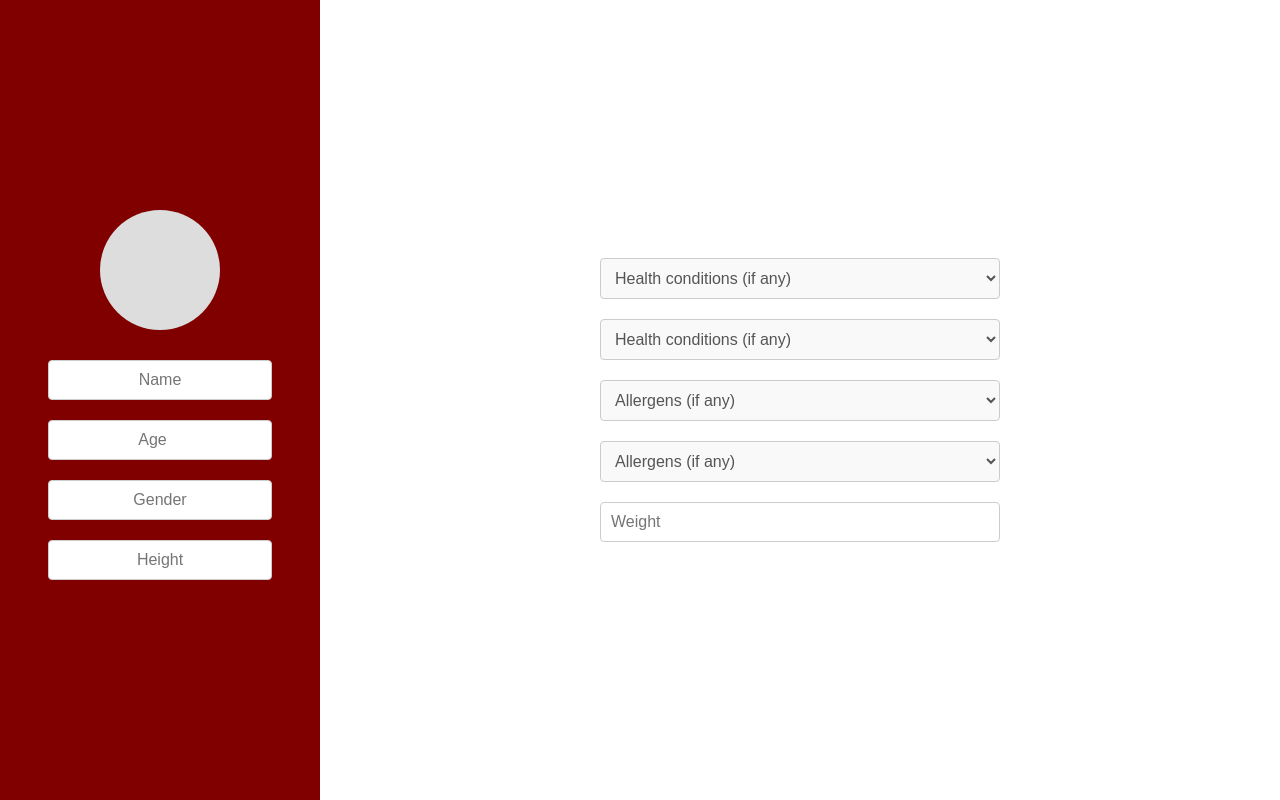
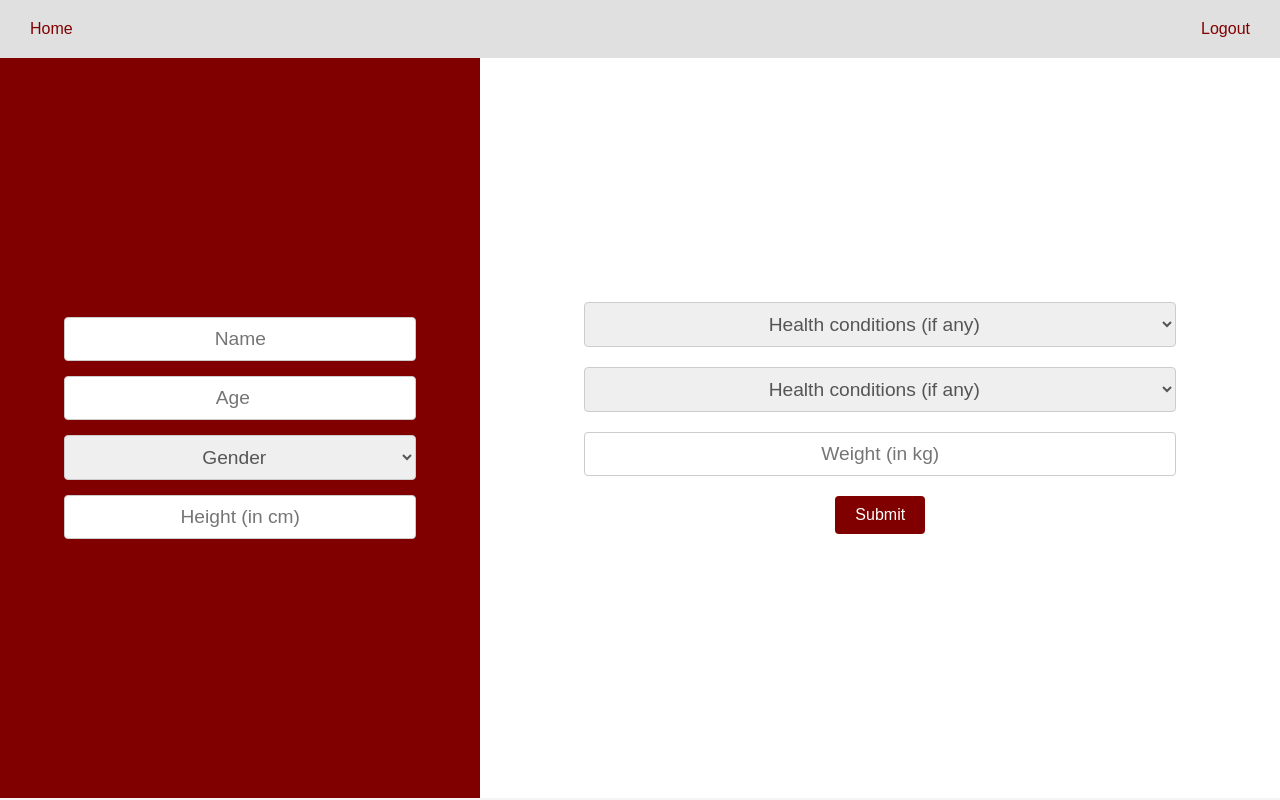
Before and after one commit to Bluesniper1000/SEM_project_website, a Flask app: template templates/test.html in a window 1280 px wide. Run offline with Flask 3, Linux system fonts and the light colour scheme; the template is opened without the code that fills it: most values are stand-ins (such as "Sample title", 1, 10 or a date in 2020).

Commit message:
almost done but profile is glitching

```diff
--- a/app.py
+++ b/app.py
@@ -51,6 +51,7 @@
         ).fetchone()
 
         if existing_user:
+            conn.close()
             return 'Username already exists, please choose another one.'
 
         conn.execute('INSERT INTO users (username, password) VALUES (?, ?)', (username, password))
@@ -61,45 +62,40 @@
 
     return render_template('signup.html')
 
-@app.route('/profile')
+# Route to view and update profile
+@app.route('/profile', methods=['GET', 'POST'])
 def profile():
     if 'user_id' not in session:
         return redirect(url_for('login'))
 
-    # Fetch user data
     conn = get_db_connection()
     user = conn.execute('SELECT * FROM users WHERE id = ?', (session['user_id'],)).fetchone()
     diseases = conn.execute('SELECT DISTINCT health_condition FROM food_suggestions').fetchall()
+
+    if request.method == 'POST':
+        # Update profile
+        name = request.form.get('name')
+        age = request.form.get('age')
+        gender = request.form.get('gender')
+        height = request.form.get('height')
+        weight = request.form.get('weight')
+        disease1 = request.form.get('disease1')
+        disease2 = request.form.get('disease2')
+
+        if not name or not age or not gender:
+            conn.close()
+            return "Required fields are missing!", 400
+
+        conn.execute('''
+            UPDATE users
+            SET name = ?, age = ?, gender = ?, height = ?, weight = ?, disease1 = ?, disease2 = ?
+            WHERE id = ?
+        ''', (name, age, gender, height, weight, disease1, disease2, session['user_id']))
+
+        conn.commit()
+
     conn.close()
-
     return render_template('profile.html', user=user, diseases=[d['health_condition'] for d in diseases])
-
-@app.route('/update_profile', methods=['POST'])
-def update_profile():
-    if 'user_id' not in session:
-        return redirect(url_for('login'))
-
-    # Get the form data
-    name = request.form.get('name')
-    age = request.form.get('age')
-    gender = request.form.get('gender')
-    height = request.form.get('height')
-    disease1 = request.form.get('disease1')
-    disease2 = request.form.get('disease2')
-    weight = request.form.get('weight')
-
-    # Update the user's profile in the database
-    conn = get_db_connection()
-    conn.execute('''
-        UPDATE users
-        SET name = ?, age = ?, gender = ?, height = ?, weight = ?, disease1 = ?, disease2 = ?
-        WHERE id = ?
-    ''', (name, age, gender, height, weight, disease1, disease2, session['user_id']))
-    conn.commit()
-    conn.close()
-
-    # Redirect back to profile page with updated data
-    return redirect(url_for('profile'))
 
 # Route for logout functionality
 @app.route('/logout', methods=['POST'])
@@ -112,7 +108,7 @@
 def search_suggestions():
     query = request.args.get('query', '').strip().lower()
     if len(query) < 3:
-        return jsonify([])  # No suggestions if query is too short
+        return jsonify([])
 
     conn = get_db_connection()
     health_conditions = conn.execute(
--- a/templates/test.html
+++ b/templates/test.html
@@ -3,137 +3,90 @@
 <head>
     <meta charset="UTF-8">
     <meta name="viewport" content="width=device-width, initial-scale=1.0">
-    <title>RightByte - User Info</title>
+    <title>RightByte - User Profile</title>
     <style>
         /* Basic reset */
-        * {
-            margin: 0;
-            padding: 0;
-            box-sizing: border-box;
-        }
-
-        /* Full page setup */
-        body, html {
-            height: 100%;
-            font-family: Arial, sans-serif;
-            background-color: #f5f5f5;
-        }
-
-        /* Container layout covering full viewport */
-        .container {
-            display: flex;
-            width: 100%;
-            height: 100vh;
-        }
-
-        /* Left profile section */
-        .left-section {
-            background-color: #800000;
-            color: #ffffff;
-            width: 25%;
-            display: flex;
-            flex-direction: column;
-            align-items: center;
-            justify-content: center;
-            padding: 20px;
-        }
-
-        .left-section .profile-icon {
-            background-color: #ddd;
-            border-radius: 50%;
-            width: 120px;
-            height: 120px;
-            margin-bottom: 20px;
-        }
-
-        .left-section .info-input {
-            background-color: #ffffff;
-            color: #555;
-            width: 80%;
-            height: 40px;
-            margin: 10px 0;
-            padding: 0 10px;
-            border: 1px solid #ccc;
-            border-radius: 4px;
-            font-size: 1rem;
-            text-align: center;
-        }
-
-        /* Right form section */
-        .right-section {
-            background-color: #ffffff;
-            width: 75%;
-            display: flex;
-            flex-direction: column;
-            align-items: center;
-            justify-content: center;
-            gap: 20px;
-            padding: 30px;
-        }
-
-        .dropdown, .weight-input {
-            width: 60%;
-            max-width: 400px;
-            padding: 10px;
-            font-size: 1rem;
-            color: #555;
-            border: 1px solid #ccc;
-            border-radius: 4px;
-        }
-
-        .dropdown {
-            background-color: #f9f9f9;
-        }
-
-        .weight-input {
-            background-color: #ffffff;
-        }
+        * { margin: 0; padding: 0; box-sizing: border-box; }
+        body, html { height: 100%; font-family: Arial, sans-serif; background-color: #f5f5f5; }
+        .header { display: flex; justify-content: space-between; align-items: center; width: 100%; padding: 10px; background-color: #e0e0e0; }
+        .header button { background-color: #e0e0e0; color: #800000; padding: 10px 20px; border: none; cursor: pointer; font-size: 16px; }
+        .container { display: flex; width: 100%; height: calc(100vh - 60px); }
+        .left-section { background-color: #800000; color: #ffffff; width: 45%; display: flex; flex-direction: column; align-items: center; justify-content: center; padding: 20px; gap: 15px; }
+        .right-section { background-color: #ffffff; width: 75%; display: flex; flex-direction: column; align-items: center; justify-content: center; gap: 20px; padding: 30px; }
+        .dropdown, .weight-input, .info-input { width: 80%; max-width: 1000px; padding: 10px; font-size: 120%; color: #555; border: 1px solid #ccc; border-radius: 4px; text-align: center; }
+        .submit_button { background-color: #800000; color: #ffffff; font-size: 16px; padding: 10px 20px; border: none; cursor: pointer; border-radius: 4px; }
+        .submit_button:hover { background-color: #640202; }
     </style>
 </head>
 <body>
+    <div class="header">
+        <form action="/" method="get" style="margin: 0;">
+            <button type="submit">Home</button>
+        </form>
+        <form action="/logout" method="post" style="margin: 0;">
+            <button type="submit">Logout</button>
+        </form>
+    </div>
+
     <div class="container">
-        <!-- Left Section with Editable Profile Info -->
         <div class="left-section">
-            <div class="profile-icon"></div>
-            <input type="text" class="info-input" placeholder="Name" name="name">
-            <input type="number" class="info-input" placeholder="Age" name="age">
-            <input type="text" class="info-input" placeholder="Gender" name="gender">
-            <input type="text" class="info-input" placeholder="Height" name="height">
+            <input type="text" class="info-input" placeholder="Name" name="name" id="name">
+            <input type="number" class="info-input" placeholder="Age" name="age" id="age">
+            <select class="dropdown" name="gender" id="gender">
+                <option disabled selected>Gender</option>
+                <option value="Male">Male</option>
+                <option value="Female">Female</option>
+                <option value="Other">Other</option>
+            </select>
+            <input type="text" class="info-input" placeholder="Height (in cm)" name="height" id="height">
         </div>
 
-        <!-- Right Section with Form -->
         <div class="right-section">
-            <!-- Dropdowns for Diseases -->
-            <select class="dropdown" name="disease1">
+            <select class="dropdown" name="disease1" id="disease1">
                 <option disabled selected>Health conditions (if any)</option>
                 {% for disease in diseases %}
                     <option value="{{ disease }}">{{ disease }}</option>
                 {% endfor %}
             </select>
-            <select class="dropdown" name="disease2">
+            <select class="dropdown" name="disease2" id="disease2">
                 <option disabled selected>Health conditions (if any)</option>
                 {% for disease in diseases %}
                     <option value="{{ disease }}">{{ disease }}</option>
                 {% endfor %}
             </select>
-
-            <!-- Dropdowns for Allergens -->
-            <select class="dropdown" name="allergen1">
-                <option disabled selected>Allergens (if any)</option>
-                {% for allergen in allergens %}
-                    <option value="{{ allergen }}">{{ allergen }}</option>
-                {% endfor %}
-            </select>
-            <select class="dropdown" name="allergen2">
-                <option disabled selected>Allergens (if any)</option>
-                {% for allergen in allergens %}
-                    <option value="{{ allergen }}">{{ allergen }}</option>
-                {% endfor %}
-            </select>
-
-            <!-- Weight Input -->
-            <input type="text" class="weight-input" placeholder="Weight" name="weight">
+            <input type="text" class="weight-input" placeholder="Weight (in kg)" name="weight" id="weight">
+            <button type="button" class="submit_button" onclick="updateProfile()">Submit</button>
+            <p id="message"></p>
         </div>
     </div>
+
+    <script>
+        function updateProfile() {
+            const data = {
+                name: document.getElementById("name").value,
+                age: document.getElementById("age").value,
+                gender: document.getElementById("gender").value,
+                height: document.getElementById("height").value,
+                weight: document.getElementById("weight").value,
+                disease1: document.getElementById("disease1").value,
+                disease2: document.getElementById("disease2").value
+            };
+
+            fetch('/update_profile', {
+                method: 'POST',
+                headers: {
+                    'Content-Type': 'application/json'
+                },
+                body: JSON.stringify(data)
+            })
+            .then(response => response.json())
+            .then(data => {
+                document.getElementById("message").textContent = data.message;
+            })
+            .catch(error => {
+                document.getElementById("message").textContent = "An error occurred.";
+            });
+        }
+    </script>
 </body>
 </html>
```
Also changed, not shown: templates/profile.html (+51 -132 lines), food_data.db.
